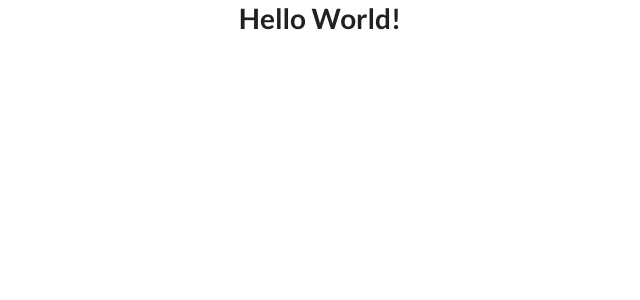
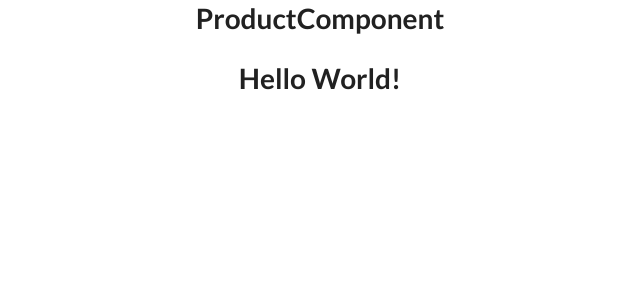
Before and after one commit to Byakuya91/E-Commerce-store, a React (Create React App) app in the folder e-commerce/: page / in a window 1280 px wide. Shown: the top 300 px of the page, without its empty margins (320-960 px from the left). Built offline with nearby package versions, Linux system fonts and the light colour scheme.

Commit message:
The Product Component seems to be displaying on App.JS but for some reason, the header is not working. I'll be sure to look into this later after I get the routing setup.

```diff
--- a/e-commerce/src/App.js
+++ b/e-commerce/src/App.js
@@ -1,9 +1,11 @@
 import "./App.css";
 import Header from "./containers/Header";
-
+import ProductComponent from "./containers/ProductComponent";
 function App() {
   return (
     <div className="App">
+      <Header />
+      <ProductComponent />
       <h1>Hello World!</h1>
     </div>
   );
```
